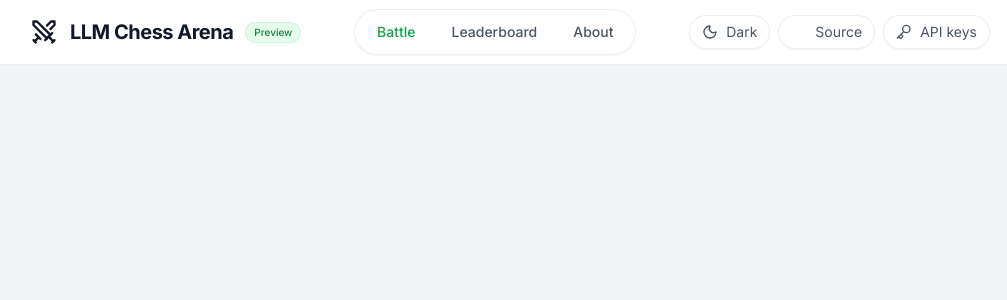
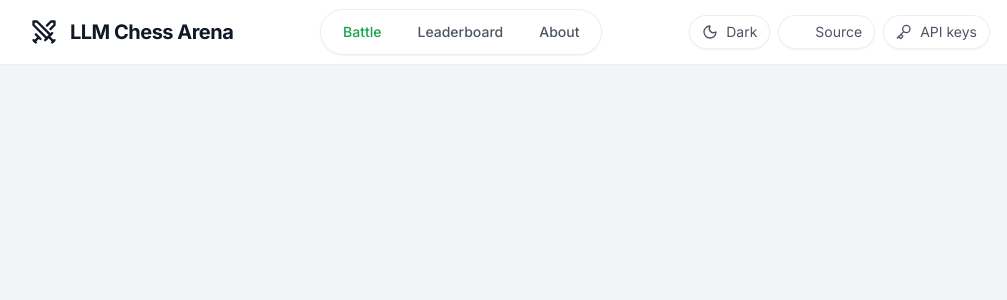
Before and after one commit to louisguichard/llm-chess-arena, a Flask app: template templates/base.html in a window 1280 px wide. Shown: the top 300 px of the page, without its empty margins (130-1137 px from the left). Run offline with Flask 3, Linux system fonts and the light colour scheme; the template is opened without the code that fills it, so the values that code supplies are empty; some libraries are stand-ins or nearby versions.

Commit message:
style: remove preview label from header

```diff
--- a/templates/base.html
+++ b/templates/base.html
@@ -96,7 +96,6 @@
                 <line x1="3" x2="5" y1="19" y2="21"/>
               </svg>
               <span class="font-bold text-lg sm:text-xl tracking-tight whitespace-nowrap truncate max-w-[60vw]">LLM Chess Arena</span>
-              <span class="hidden sm:inline-flex items-center rounded-full bg-green-100/70 dark:bg-green-900/40 px-2 py-0.5 text-[10px] font-medium text-green-700 dark:text-green-300 border border-green-200/70 dark:border-green-800/60">Preview</span>
             </div>
 
             <nav class="hidden md:flex items-center gap-1 justify-self-center rounded-full bg-white/80 dark:bg-zinc-800/80 border border-gray-200/70 dark:border-zinc-700/60 px-1.5 py-1 shadow-sm">
```
